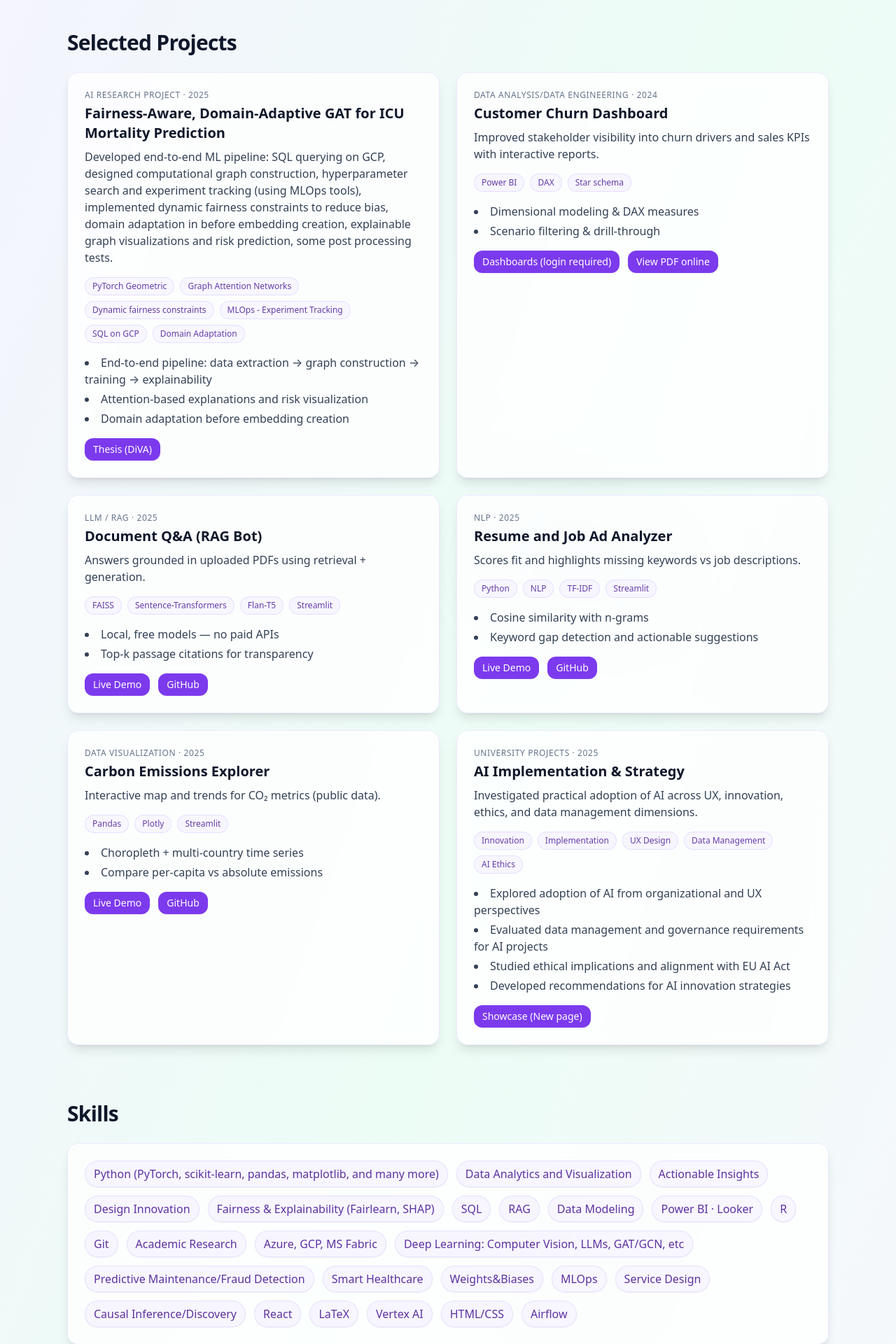
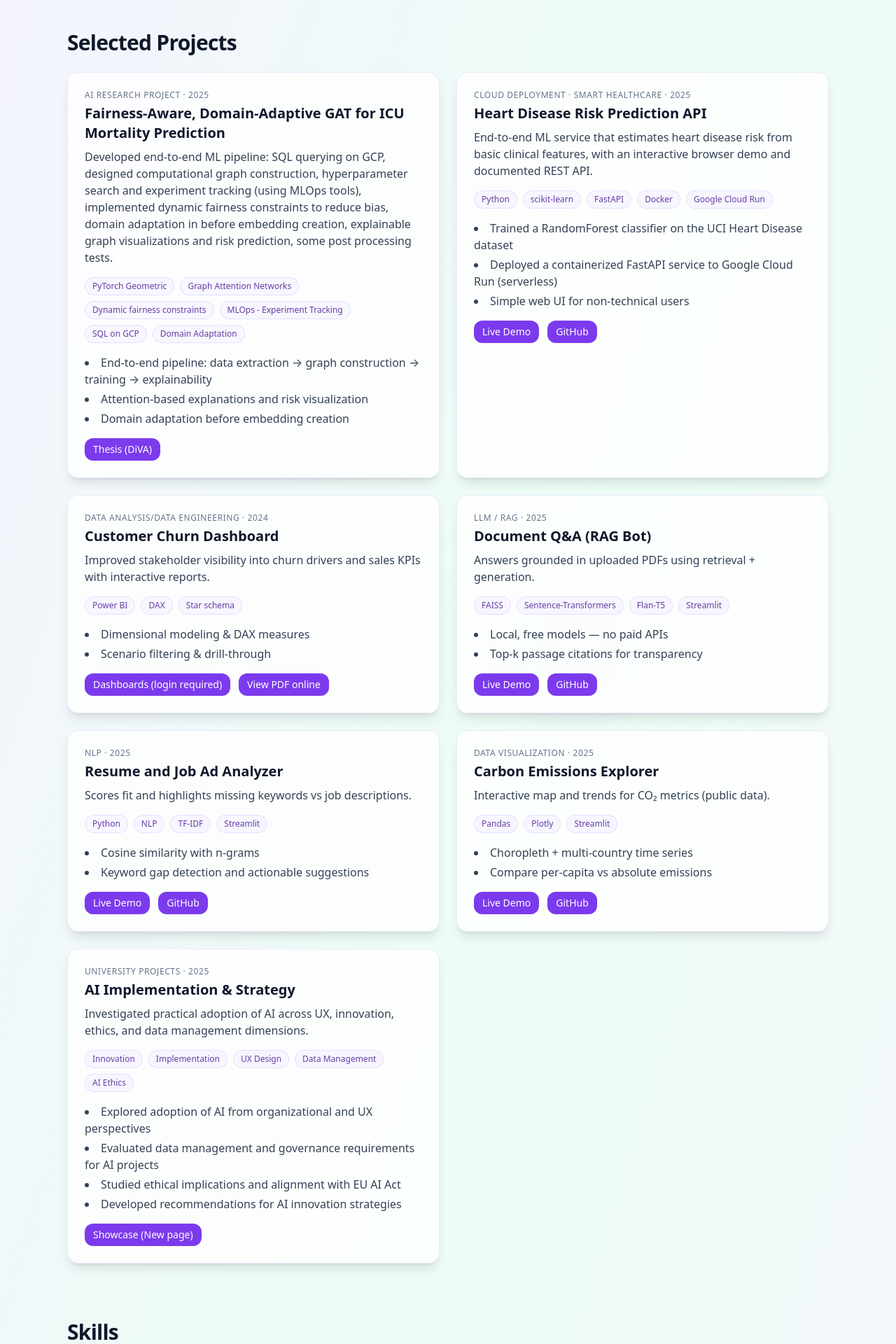
Before and after one commit to EiriniOr/eirini-portfolio, a React (Vite) app: page / in a window 1280 px wide. Shown: the part 520-2440 px from the top of the page at 70% size. Built offline with nearby package versions, Linux system fonts and the light colour scheme.

Commit message:
Added project deployed on cloud

```diff
--- a/src/App.jsx
+++ b/src/App.jsx
@@ -23,17 +23,18 @@ const PROFILE = {
     dashboards2:
       "https://app.powerbi.com/reportEmbed?reportId=c7d74911-13be-44aa-b11e-76a0312d3702&autoAuth=true&ctid=1ccb8299-3a8e-4aa1-b044-87491366f150",
     publications: "https://www.researchgate.net/profile/Eirini-Ornithopoulou/research",
+    heart_api_demo: "https://heart-risk-api-602311160874.europe-north1.run.app/",
+    heart_api_repo: "https://github.com/EiriniOr/heart-risk-api",
   },
   skills: [
     "Python (PyTorch, scikit-learn, pandas, matplotlib, and many more)",
-    "Data Analytics and Visualization",
-    "Actionable Insights",
-    "Design Innovation",
-    "Fairness & Explainability (Fairlearn, SHAP)",
+    "Data Analytics and Visualization (Power BI · Looker)", "Machine Learning/Deep Learning",
+    "UX/UI",
+    "Fairness & Explainability (Fairlearn, SHAP, etc)",
     "SQL",
     "RAG",
     "Data Modeling",
-    "Power BI · Looker",
+    "FastAPI",
     "R",
     "Git",
     "Academic Research",
@@ -45,7 +46,7 @@ const PROFILE = {
     "MLOps",
     "Service Design",
     "Causal Inference/Discovery", "React",
-    "LaTeX", "Vertex AI", "HTML/CSS", "Airflow"
+    "LaTeX", "Vertex AI", "HTML/CSS", "Documentation",
   ],
   languages: ["English (C2)", "Swedish (SVA 2)", "Greek (Native)"],
 };
@@ -75,6 +76,31 @@ const PROJECTS = [
       "Domain adaptation before embedding creation",
     ],
   },
+  {
+      kind: "Cloud Deployment · Smart Healthcare",
+      title: "Heart Disease Risk Prediction API",
+      year: "2025",
+      impact:
+        "End-to-end ML service that estimates heart disease risk from basic clinical features, with an interactive browser demo and documented REST API.",
+      stack: [
+        "Python",
+        "scikit-learn",
+        "FastAPI",
+        "Docker",
+        "Google Cloud Run",
+      ],
+      links: [
+        { label: "Live Demo", href: PROFILE.links.heart_api_demo },
+        { label: "GitHub", href: PROFILE.links.heart_api_repo },
+      ],
+      highlights: [
+        "Trained a RandomForest classifier on the UCI Heart Disease dataset",
+        "Deployed a containerized FastAPI service to Google Cloud Run (serverless)",
+        "Simple web UI for non-technical users",
+      ],
+  },
+
+
   {
     kind: "Data Analysis/Data Engineering",
     title: "Customer Churn Dashboard",
@@ -184,6 +210,7 @@ const EDUCATION = [
 ];
 
 const CERTS = [
+  "Product Owner Certifications (IBM/Skillsbild,2025)",
   "Power BI Track (Datacamp, 2024)",
   "Data Engineering Associate in SQL (Datacamp, 2024)",
   "MS Fabric — The Complete Guide (Udemy, 2024)",
```
